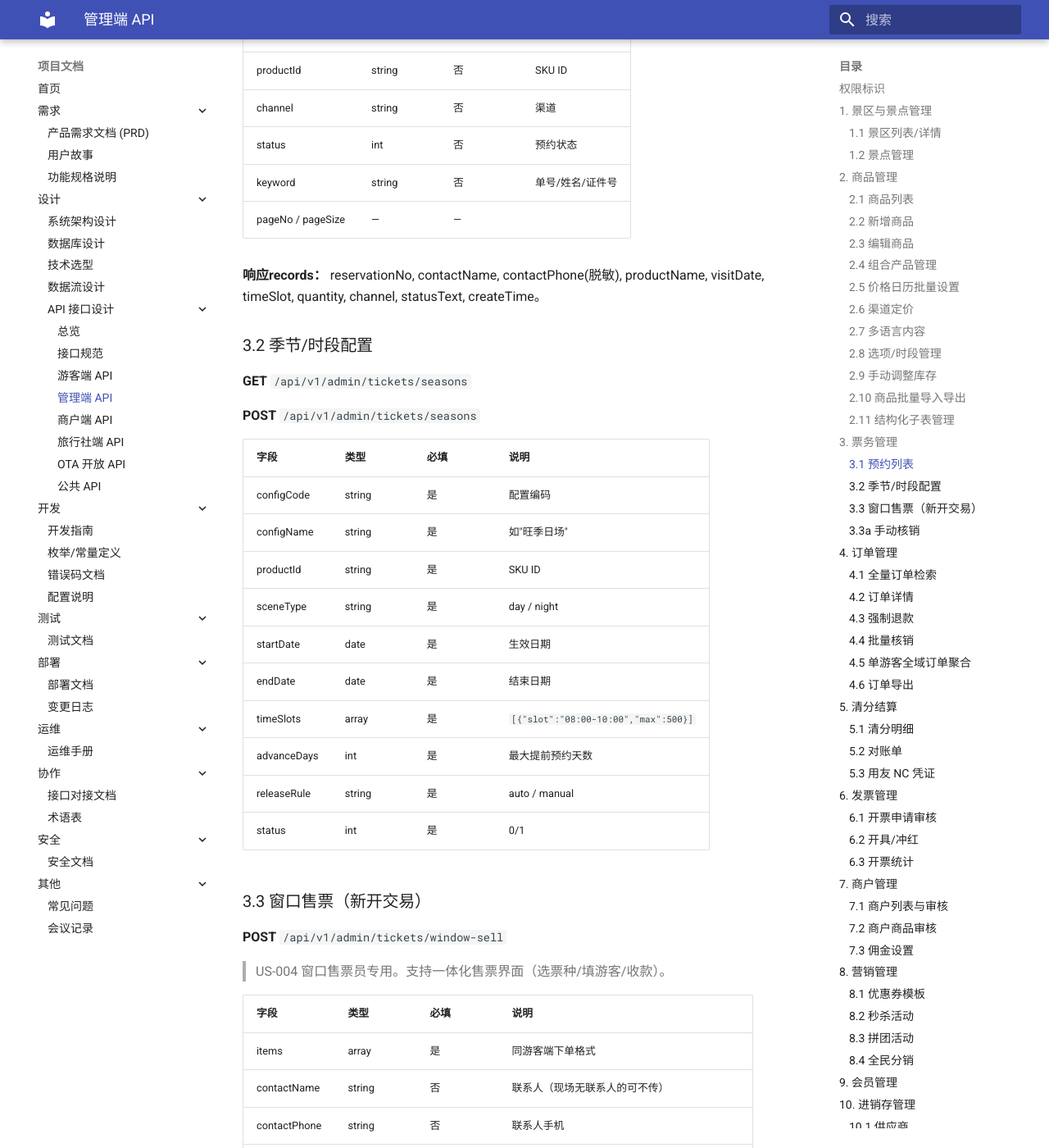
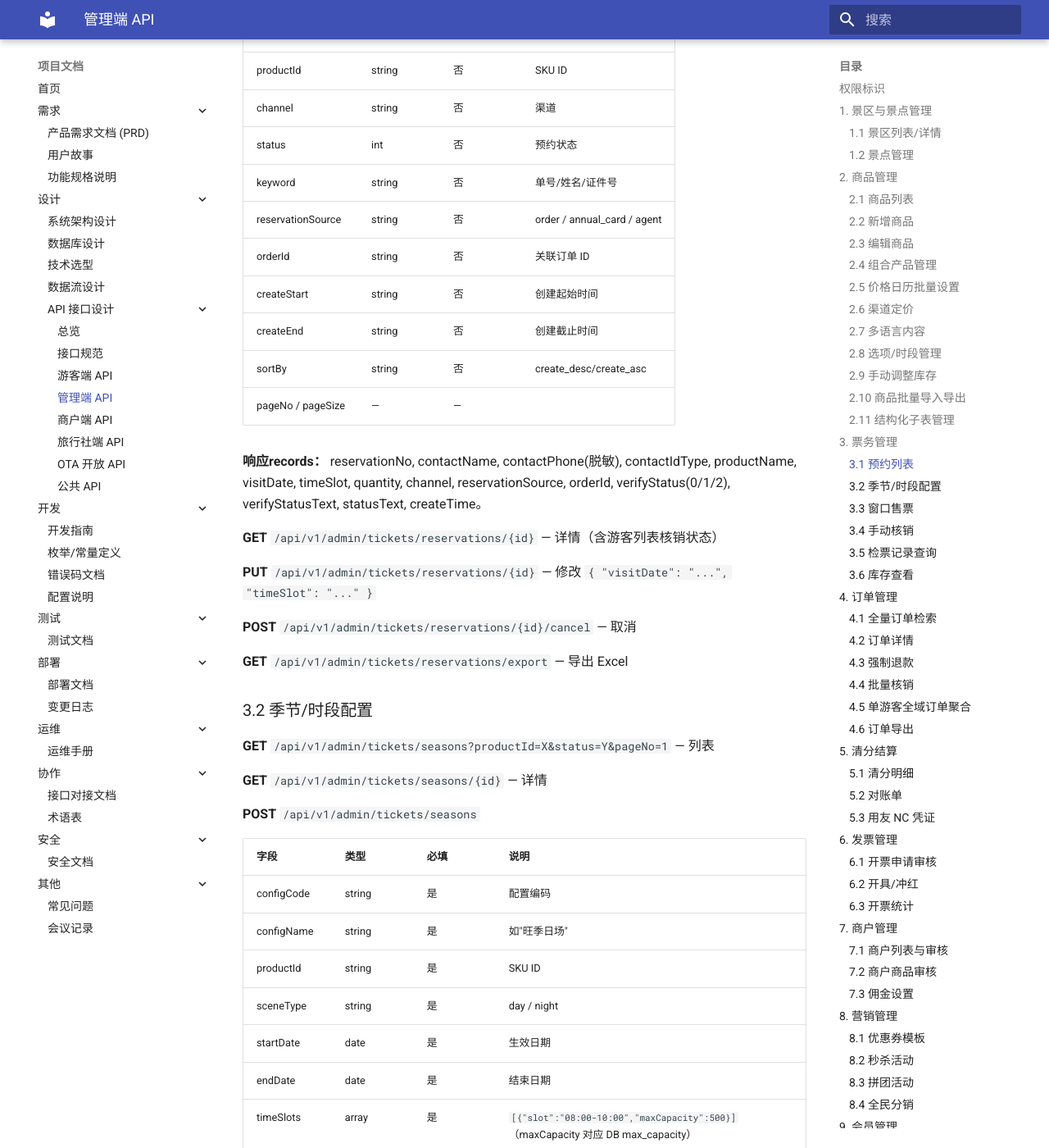
Before and after one commit to 4k48-o/u_trip_doc, an MkDocs documentation site: the page built from docs/design/api/admin.md, in a window 1280 px wide and 1400 px high, scrolled down 12511 px. Shown: the whole window at 82% size. Built offline with MkDocs 1.6.1 and Material for MkDocs 9.7.7, drawn with Linux system fonts in a browser that asks for light colours; some of the changed text lies outside the part shown.

Commit message:
fix: Issue #17——窗口售票items定义/手动核销精确定位/季节CRUD/预约详情取消/检票日志/库存查看/验票规则补全14项

````diff
--- a/docs/design/api/admin.md
+++ b/docs/design/api/admin.md
@@ -406,13 +406,28 @@
 | channel | string | 否 | 渠道 |
 | status | int | 否 | 预约状态 |
 | keyword | string | 否 | 单号/姓名/证件号 |
+| reservationSource | string | 否 | order / annual_card / agent |
+| orderId | string | 否 | 关联订单 ID |
+| createStart | string | 否 | 创建起始时间 |
+| createEnd | string | 否 | 创建截止时间 |
+| sortBy | string | 否 | create_desc/create_asc |
 | pageNo / pageSize | — | — |
 
-**响应records：** reservationNo, contactName, contactPhone(脱敏), productName, visitDate, timeSlot, quantity, channel, statusText, createTime。
+**响应records：** reservationNo, contactName, contactPhone(脱敏), contactIdType, productName, visitDate, timeSlot, quantity, channel, reservationSource, orderId, verifyStatus(0/1/2), verifyStatusText, statusText, createTime。
+
+**GET** `/api/v1/admin/tickets/reservations/{id}` — 详情（含游客列表核销状态）
+
+**PUT** `/api/v1/admin/tickets/reservations/{id}` — 修改 `{ "visitDate": "...", "timeSlot": "..." }`
+
+**POST** `/api/v1/admin/tickets/reservations/{id}/cancel` — 取消
+
+**GET** `/api/v1/admin/tickets/reservations/export` — 导出 Excel
 
 ### 3.2 季节/时段配置
 
-**GET** `/api/v1/admin/tickets/seasons`
+**GET** `/api/v1/admin/tickets/seasons?productId=X&status=Y&pageNo=1` — 列表
+
+**GET** `/api/v1/admin/tickets/seasons/{id}` — 详情
 
 **POST** `/api/v1/admin/tickets/seasons`
 
@@ -424,55 +439,95 @@
 | sceneType | string | 是 | day / night |
 | startDate | date | 是 | 生效日期 |
 | endDate | date | 是 | 结束日期 |
-| timeSlots | array | 是 | `[{"slot":"08:00-10:00","max":500}]` |
+| timeSlots | array | 是 | `[{"slot":"08:00-10:00","maxCapacity":500}]`（maxCapacity 对应 DB max_capacity） |
 | advanceDays | int | 是 | 最大提前预约天数 |
 | releaseRule | string | 是 | auto / manual |
 | status | int | 是 | 0/1 |
 
-### 3.3 窗口售票（新开交易）
+**PUT** `/api/v1/admin/tickets/seasons/{id}` — 编辑（timeSlots 全量替换子表）
+
+**DELETE** `/api/v1/admin/tickets/seasons/{id}` — 删除
+
+### 3.3 窗口售票
 
 **POST** `/api/v1/admin/tickets/window-sell`
 
-> US-004 窗口售票员专用。支持一体化售票界面（选票种/填游客/收款）。
+> US-004 窗口售票员专用。支付成功后自动核销（视为已入园）。
 
 | 字段 | 类型 | 必填 | 说明 |
 |------|------|------|------|
-| items | array | 是 | 同游客端下单格式 |
-| contactName | string | 否 | 联系人（现场无联系人的可不传） |
+| items | array | 是 | 票种列表 |
+| items[].skuId | string | 是 | SKU ID |
+| items[].visitDate | string | 是 | 游览日期 |
+| items[].timeSlot | string | 是 | 时段 |
+| items[].quantity | int | 是 | 数量 |
+| items[].visitors | array | 是 | 游客信息（长度=quantity） |
+| items[].visitors[].name | string | 是 | 真实姓名 |
+| items[].visitors[].idType | string | 是 | 证件类型 |
+| items[].visitors[].idNo | string | 是 | 证件号（HTTPS传输，后端AES加密存储） |
+| items[].visitors[].nationality | string | 否 | 国籍 |
+| items[].visitors[].gender | string | 否 | M/F/U |
+| contactName | string | 否 | 联系人 |
 | contactPhone | string | 否 | 联系人手机 |
 | payMethod | string | 是 | wechat/alipay/unionpay/cash/bank_card/qrcode |
-| cashierId | string | 是 | 收银员 sys_user.id |
-| sessionId | string | 是 | 当前班次 ID |
+| cashAmount | string | 否 | 现金实收（payMethod=cash 必填） |
+| insuranceFlag | boolean | 否 | 是否购买保险 |
+| cashierId | string | 是 | 收银员 ID |
+| sessionId | string | 是 | 班次 ID |
 
-**响应：** `{ "orderId": "...", "orderNo": "...", "verifyTime": "..." }`
+**响应：** `{ "code": 0, "data": { "orderId": "...", "orderNo": "...", "changeAmount": "10.00" } }`（cash 时含找零）
 
-### 3.3a 手动核销
+### 3.4 手动核销
 
 **POST** `/api/v1/admin/tickets/verify-manual`
 
-> 后台手动核销（游客遗失手机/证件特殊情况）。
+> 后台手动核销。优先级: visitorId > orderId+productId > idType+idNo。
 
 | 字段 | 类型 | 必填 | 说明 |
 |------|------|------|------|
-| idType | string | 是 | 证件类型 |
-| idNo | string | 是 | 证件号 |
-| gateLocation | string | 是 | 核销口 |
+| visitorId | string | 否 | 游客记录 ID（精确核销，优先） |
+| orderId | string | 否 | 订单 ID（配合 productId） |
+| productId | string | 否 | 票种 SKU ID |
+| idType | string | 否 | 证件类型（兜底） |
+| idNo | string | 否 | 证件号（HTTPS传输，后端AES加密后查询） |
+| quantity | int | 否 | 数量（默认1） |
+| gateLocation | string | 否 | 核销口 |
 | reason | string | 是 | 手动核销原因 |
-| approveBy | string | 是 | 审批人用户名（手动核销需另一管理员审批，不能自审） |
+| approveBy | string | 是 | 审批人（不能自审） |
+| offlineFlag | boolean | 否 | 离线核销标记 |
+
+> verifyMethod 固定为 `manual`，后端自动写入。
 
 **响应示例：**
 ```json
 {
   "code": 0,
-  "data": {
-    "verifyResult": true,
-    "visitorName": "张三",
-    "productName": "成人全价票",
-    "orderNo": "MTY06010001",
-    "verifyTime": "2026-06-01 09:15:00"
-  }
+  "data": { "verifyResult": true, "visitorName": "张三", "productName": "成人全价票", "orderNo": "MTY06010001", "verifyTime": "2026-06-01 09:15:00" }
 }
 ```
+
+### 3.5 检票记录查询
+
+**GET** `/api/v1/admin/tickets/verify-logs`
+
+| 参数 | 必填 | 说明 |
+|------|------|------|
+| visitorId | 否 | 游客 ID |
+| orderId | 否 | 订单 ID |
+| deviceGateId | 否 | 闸机 ID |
+| verifyMethod | 否 | qr_code/id_card/passport/face/manual |
+| verifyResult | 否 | 1成功/0失败 |
+| startTime | 否 | 核销起始 |
+| endTime | 否 | 核销截止 |
+| pageNo | 否 | — |
+
+**响应records字段：** id, visitorName(脱敏), productName, orderNo, verifyMethod, verifyResultText, failReason, deviceGateId, gateLocation, verifyTime。
+
+### 3.6 库存查看
+
+**GET** `/api/v1/admin/tickets/stock?productId=X&visitDate=Y&timeSlot=Z&channel=W`
+
+**响应records字段：** productId, productName, visitDate, timeSlot, channel, totalStock, usedStock, frozenStock, availableStock。
 
 ---
 
@@ -952,6 +1007,8 @@
 
 ### 11.3 验票规则
 
+**GET** `/api/v1/admin/rules/verify?targetType=X&status=Y` — 列表
+
 **POST** `/api/v1/admin/rules/verify`
 
 | 字段 | 必填 | 说明 |
@@ -962,6 +1019,10 @@
 | targetId | 是 | 绑定对象 ID |
 | ruleType | 是 | unique_entry / verify_deadline / offline_allow / gate_whitelist / single_use |
 | ruleParams | 是 | 参数 JSON |
+
+**PUT** `/api/v1/admin/rules/verify/{ruleId}` — 编辑
+
+**DELETE** `/api/v1/admin/rules/verify/{ruleId}` — 删除
 
 ---
 
````
